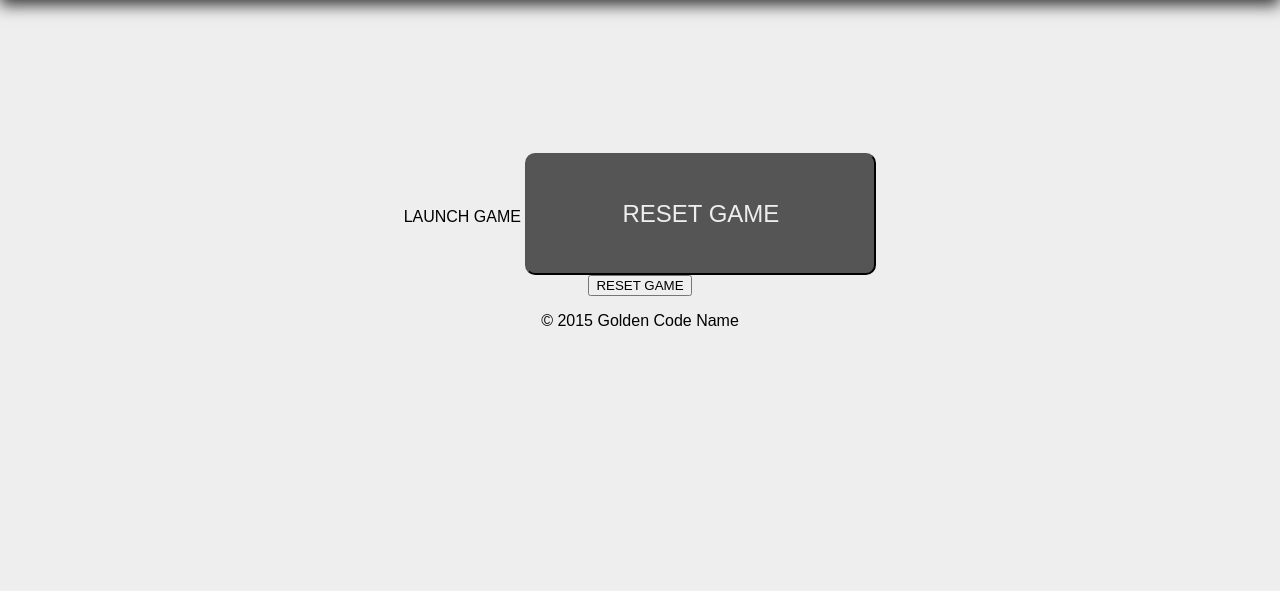
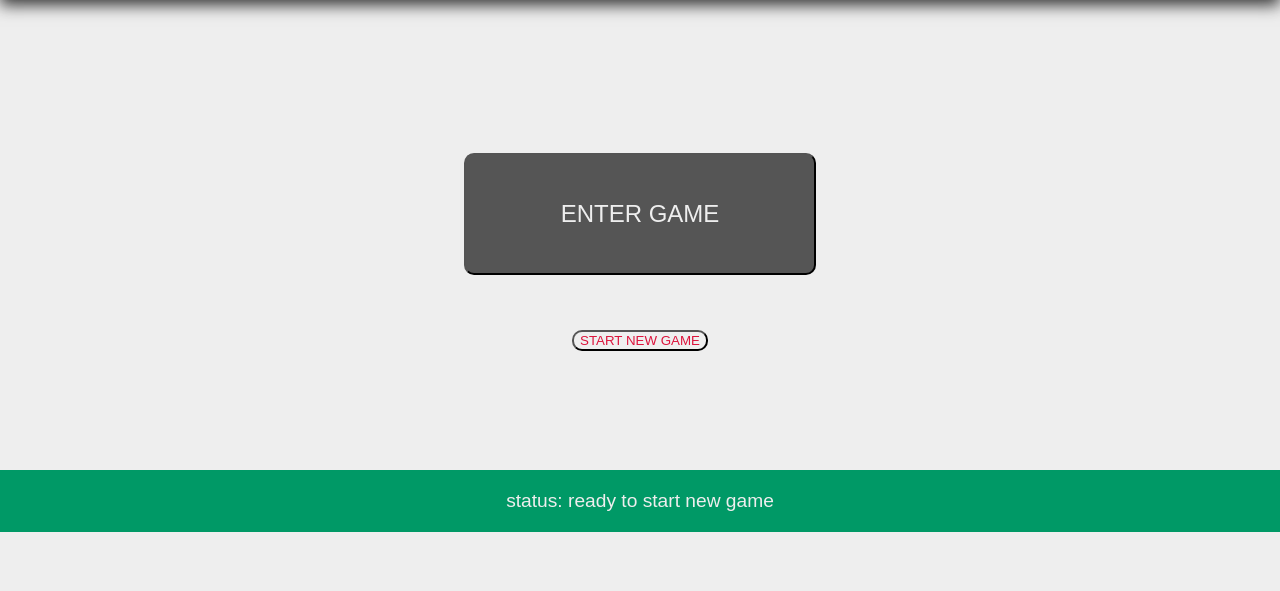
Before and after one commit to PDXDevCampJuly/golden_code_name, a Django app: page / in a window 1280 px wide. Shown: the part 100-691 px from the top of the page. Run offline with Django 3.2, Linux system fonts and the light colour scheme; data that the repository does not hold is empty.

Commit message:
modifies index for started or waiting hook; adjustments to layout of base.html

```diff
--- a/templates/base.html
+++ b/templates/base.html
@@ -19,10 +19,11 @@
 
 {% block main_content %}{% endblock %}
 
-  <!-- footer -->
   <footer>
     <p>&copy; 2015 Golden Code Name</p>
   </footer>
 
+{% block js_scripts %}{% endblock %}
+
 </body>
 </html>
--- a/templates/index.html
+++ b/templates/index.html
@@ -1,13 +1,15 @@
 {% extends "base.html" %}
 {% load staticfiles %}
 
-{% block title %} launch game {% endblock %}
+{% block title %} Game Status {% endblock %}
 
 {% block main_content %}
-    <a class="launch">LAUNCH GAME</a>
-
-        <input class="launch" type="button" value="RESET GAME">
-    <form class="{{ game }}">
-        <input type="button" value="RESET GAME">
+    <form id="{{ game }}">
+      <input type="button" value="ENTER GAME" class="launch">
+      <br>
+      <input type="button" value="START NEW GAME" class="restart">
     </form>
 {% endblock %}
+
+<script src="//code.jquery.com/jquery-1.11.3.min.js"></script>
+{% block js_scripts %}{% endblock %}
```
